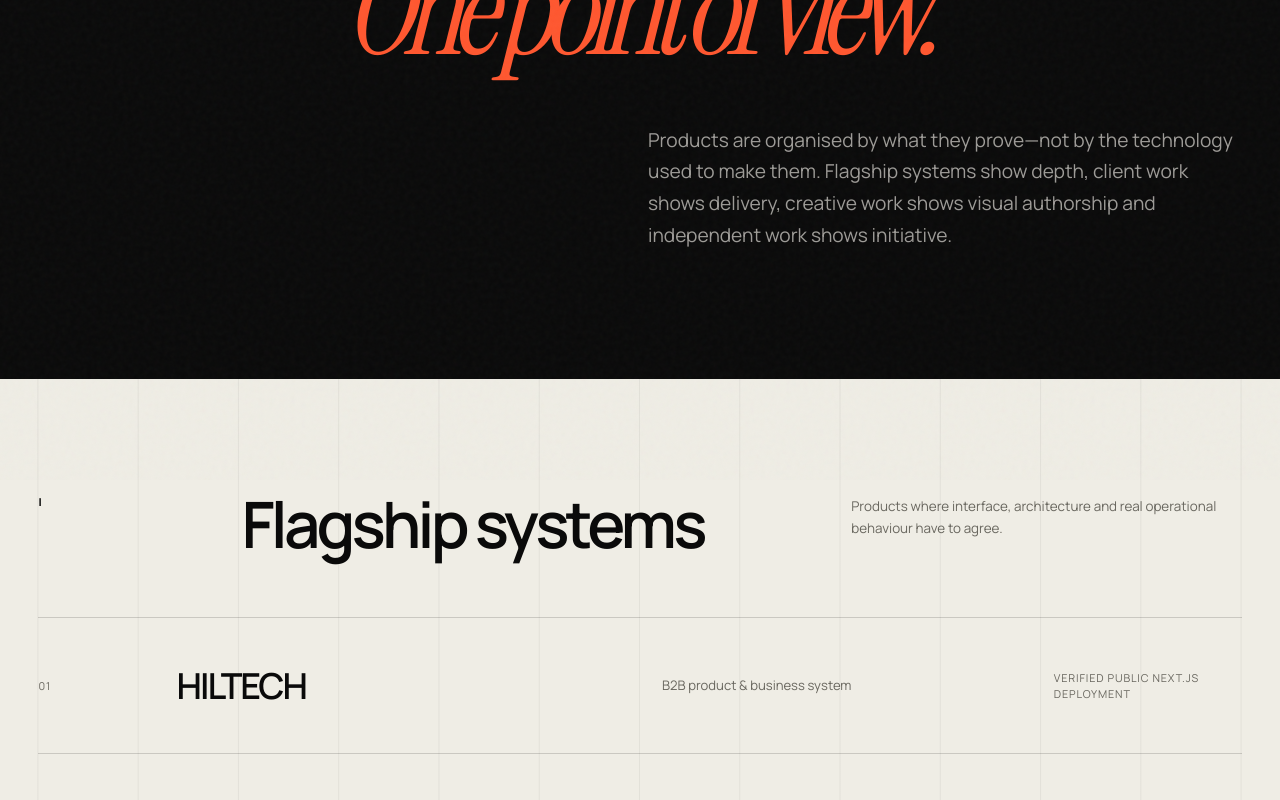
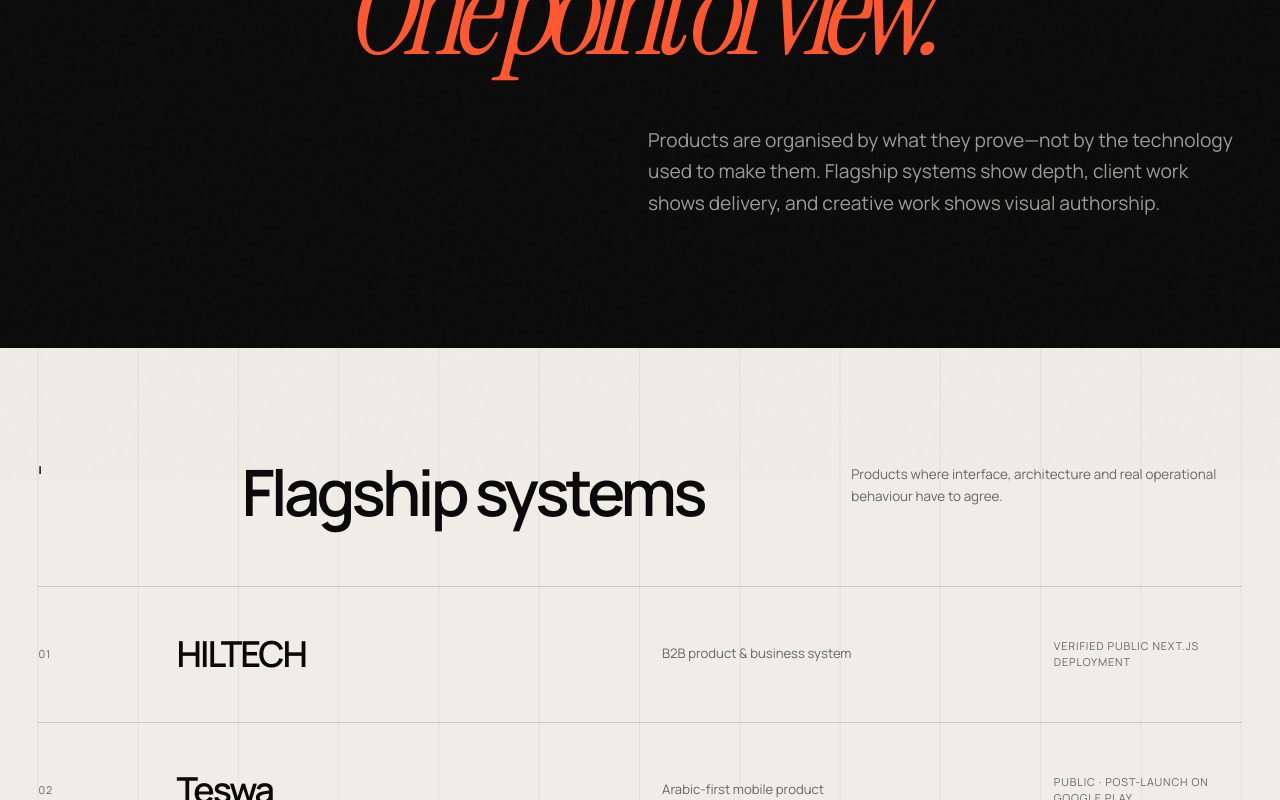
Before and after one commit to omarkhair70-droid/omar-khair-portfolio, a Next.js app: page /work in a window 1280 px wide. Shown: the part 320-1120 px from the top of the page. Built offline with nearby package versions, Linux system fonts and the light colour scheme; no server answers.

Commit message:
Hide empty work lanes and refresh portfolio copy

```diff
--- a/app/work/page.tsx
+++ b/app/work/page.tsx
@@ -22,14 +22,14 @@ export default function WorkPage() {
           <h1 data-reveal>Not one style.<br /><em>One point of view.</em></h1>
           <p className="page-hero__copy" data-reveal>
             Products are organised by what they prove—not by the technology used to make them. Flagship systems show depth,
-            client work shows delivery, creative work shows visual authorship and independent work shows initiative.
+            client work shows delivery, and creative work shows visual authorship.
           </p>
         </div>
       </header>
 
       <section className="work-index">
         <div className="shell">
-          {laneOrder.map((lane) => {
+          {laneOrder.filter((lane) => projects.some((project) => project.lane === lane)).map((lane) => {
             const label = laneLabels[lane];
             const laneProjects = projects.filter((project) => project.lane === lane);
             return (
```
